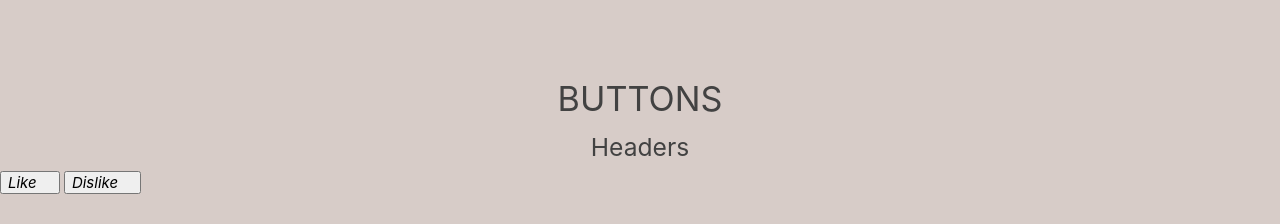
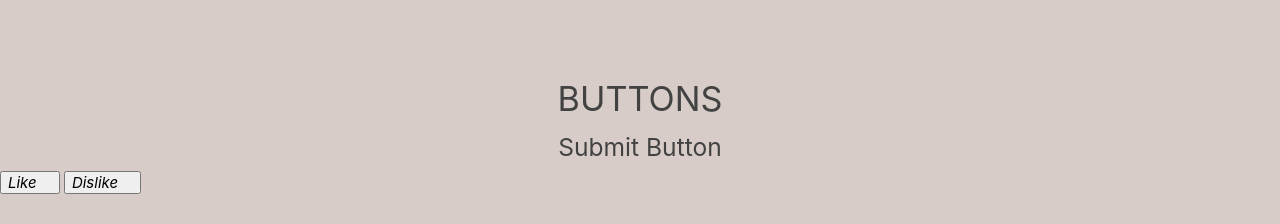
Before and after one commit to lampanojane/CWD-B6-ACTIVITIES, a plain HTML site: page index.html in a window 1280 px wide. Shown: the part 844-1068 px from the top of the page. Drawn offline with nearby package versions, Linux system fonts and the light colour scheme; files whose address does not match are found by name.

Commit message:
Update index.html

```diff
--- a/index.html
+++ b/index.html
@@ -8,7 +8,7 @@
   <!-- Material Icons -->
     <link rel="stylesheet" href="https://fonts.googleapis.com/icon?family=Material+Icons">
 
-  <!-- Compiled and Ninified CSS -->
+  <!-- Compiled and Minified CSS -->
     <link rel="stylesheet" href="https://cdnjs.cloudflare.com/ajax/libs/materialize/1.0.0/css/materialize.min.css">
 
   <!-- Style CSS -->
@@ -73,7 +73,7 @@
     </ul>
           <a href="#" data-target="slide-out" class="sidenav-trigger"><i class="material-icons">menu</i></a>
 
-  <!-- Headers -->
+  <!-- Typography: Headers -->
     <h4 class="center grey-text text-darken-3">TYPOGRAPHY</h4>
       <div class="container">
         <h5 class="center grey-text text-darken-3">Headers</h5>
@@ -88,7 +88,7 @@
 
     <br><br>
 
-  <!-- Blockquotes -->
+  <!-- Typography: Blockquotes -->
     <h5 class="center grey-text text-darken-3">Blockquotes</h5>
       <blockquote class="grey-text text-darken-3">
           About BTS
@@ -102,9 +102,9 @@
   <!-- Material Icons -->
     <link href="https://fonts.googleapis.com/icon?family=Material+Icons" rel="stylesheet">
 
-  <!-- Submit Button -->
+  <!-- Buttons: Submit Button -->
     <h4 class="center grey-text text-darken-3">BUTTONS</h4>
-    <h5 class="center grey-text text-darken-3">Headers</h5>
+    <h5 class="center grey-text text-darken-3">Submit Button</h5>
       <button type="submit" class="waves-effect waves-light btn-black">
         <i class="material-icon left">Like</i>
       </button>
@@ -114,7 +114,7 @@
 
     <br><br>
 
-  <!-- Floating Action Button -->
+  <!-- Buttons: Floating Action Button -->
     <div class="fixed-action-btn">
       <div class="container">
         <a class="btn-floating btn-large black">
@@ -142,7 +142,7 @@
 
     <br><br>
 
-  <!-- Collection -->
+  <!-- Collections: Basic -->
     <h4 class="center grey-text text-darken-3">COLLECTIONS</h4>
     <h5 class="center grey-text text-darken-3">Basic</h5>
       <ul class="collection">
@@ -154,7 +154,7 @@
 
     <br><br>
 
-  <!-- Links -->
+  <!-- Collections: Links -->
     <h5 class="center grey-text text-darken-3">Links</h5>
       <div class="collection active brown lighten-4">
         <a href="https://hybecorp.com/eng/main" class="grey-text text-darken-3 collection-item active brown lighten-4" target="_blank">2022 Bighit Music / Hybe</a>
@@ -165,7 +165,7 @@
 
     <br><br>
 
-  <!-- Headers -->
+  <!-- Collections: Headers -->
     <h5 class="center grey-text text-darken-3">Headers</h5>
       <ul class="collection with-header">
         <li class="grey-text text-darken-3 collection-item brown lighten-4">2022 Bighit Music / Hybe</li>
@@ -176,7 +176,7 @@
 
     <br><br>
 
-  <!-- Secondary Content -->
+  <!-- Collections: Secondary Content -->
     <h5 class="center grey-text text-darken-3">Secondary content</h5>
       <ul class="collection with-header">
         <li class="grey-text text-darken-3 collection-item brown lighten-4"><div>2022 Bighit Music / Hybe<a href="#!" class="secondary-content black-text"><i class="material-icons">send</i></a></div></li>
@@ -187,7 +187,7 @@
 
     <br><br>
 
-  <!-- Avatar Content -->
+  <!-- Collections: Avatar Content -->
     <section class="section brown lighten-4">
       <h5 class="center grey-text text-darken-3">Avatar content</h5>
         <ul class="collection brown lighten-4">
@@ -245,7 +245,7 @@
 
     <br><br>
 
-  <!-- Responsive Images -->
+  <!-- Media CSS: Responsive Images -->
     <section class="section grey-text text-darken-3">
       <div class="container">
         <h4 class="center grey-text text-darken-3">MEDIA CSS</h4>
@@ -267,7 +267,7 @@
 
     <br><br>
 
-  <!-- Responsive Embeds -->
+  <!-- Media CSS: Responsive Embeds -->
     <section class="section brown lighten-4">
       <div class="center">
         <h5 class="grey-text text-darken-3">Responsive Embeds</h5>
@@ -281,7 +281,7 @@
 
     <br><br>
 
-  <!-- Material Box -->
+  <!-- Media: Material Box -->
     <section class="section brown lighten-4">
       <div class="container">
         <h4 class="center grey-text text-darken-3">MEDIA</h4>
@@ -305,7 +305,7 @@
 
     <br><br>
 
-  <!-- Slider -->
+  <!-- Media: Slider -->
     <section class="section brown lighten-4">
       <div class="container">
         <h5 class="center grey-text text-darken-3">Slider</h5>
@@ -346,7 +346,7 @@
 
     <br><br>
 
-  <!-- Date and Time Picker -->
+  <!-- Pickers: Date and Time Picker -->
     <div class="container">
       <h4 class="center grey-text text-darken-3">PICKERS</h4>
       <h5 class="center grey-text text-darken-3">Date and Time Picker</h5>
@@ -364,7 +364,7 @@
 
     <br><br>
 
-  <!-- Radio Button -->
+  <!-- Radio Buttons -->
     <div class="container">
       <h4 class="center grey-text text-darken-3">RADIO BUTTONS</h4>
         <form action="#">
@@ -397,7 +397,7 @@
 
     <br><br>
 
-  <!-- Chips -->
+  <!-- Chips: Contacts and Tags -->
     <div class="container">
       <h4 class="center grey-text text-darken-3">CHIPS</h4>
       <h5 class="center grey-text text-darken-3">Contacts and Tags</h5><br>
@@ -461,7 +461,7 @@
 
     <br><br>
 
-  <!-- Javascript Plugin -->
+  <!-- Chips: Javascript Plugin -->
     <div class="container">
       <h5 class="center grey-text text-darken-3">Javascript Plugin</h5>
         <div class="chips">
@@ -482,7 +482,7 @@
 
     <br><br>
 
-  <!-- Grid -->
+  <!-- Grid: Introduction -->
     <style>
       .box {
         padding: 10px;
@@ -559,7 +559,7 @@
 
     <br><br>
 
-  <!-- Offsets -->
+  <!-- Grid: Offsets -->
     <h5 class="grey-text text-darken-3">Offsets</h5>
       <div class="row grey-text text-darken-2">
         <div class="col s12">
@@ -580,7 +580,7 @@
 
     <br><br>
 
-  <!-- Push and Pull -->
+  <!-- Grid: Push and Pull -->
     <h5 class="grey-text text-darken-3">Push and Pull</h5>
       <div class="row grey-text text-darken-2">
         <div class="col s7 push-s5">
@@ -601,7 +601,7 @@
 
     <br><br>
 
-  <!-- Example Promotion Table -->
+  <!-- Grid: Example Promotion Table -->
     <h5 class="grey-text text-darken-3">Example Promotion Table</h5>
       <section class="section section-icons grey-text text-darken-3">
         <div class="container">
@@ -628,7 +628,7 @@
 
     <br><br>
 
-  <!-- Adding Responsiveness -->
+  <!-- Grid: Adding Responsiveness -->
     <h5 class="grey-text text-darken-3">Adding Responsiveness</h5>
       <section class="grey-text text-darken-3">
         <div class="row">
@@ -648,7 +648,7 @@
 
     <br><br>
 
-  <!-- More Responsive Grid Examples -->
+  <!-- Grid: More Responsive Grid Examples -->
     <h5 class="grey-text text-darken-3">More Responsive Grid Examples</h5>
       <section class="section white-text">
         <div class="row">
@@ -683,7 +683,7 @@
 
     <br><br>
 
-  <!-- Cards -->
+  <!-- Cards: Basic Card -->
     <section class="section brown lighten-4">
       <div class="container">
         <h4 class="center grey-text text-darken-3">CARDS</h4>
@@ -735,7 +735,7 @@
 
     <br><br>
 
-  <!-- Image Card -->
+  <!-- Cards: Image Card -->
     <section class="section brown lighten-4">
       <div class="container">
         <h5 class="center grey-text text-darken-3">Image Card</h5>
@@ -790,7 +790,7 @@
 
     <br><br>
 
-  <!-- FABs in Cards -->
+  <!-- Cards: FABs in Cards -->
     <section class="section brown lighten-4">
       <div class="container">
         <h5 class="center grey-text text-darken-3">FABs in Cards</h5>
@@ -842,7 +842,7 @@
 
     <br><br>
 
-  <!-- Horizontal -->
+  <!-- Cards: Horizontal Card -->
     <section class="section brown lighten-4">
       <div class="container">
         <h5 class="center grey-text text-darken-3">Horizontal Card</h5>
@@ -885,7 +885,7 @@
 
     <br><br>
 
-  <!-- Card Reveal -->
+  <!-- Cards: Card Reveal -->
     <section class="section brown lighten-4">
       <div class="container">
         <h5 class="center grey-text text-darken-3">Card Reveal</h5>
@@ -926,7 +926,7 @@
 
     <br><br>
 
-  <!-- Tabs in Cards -->
+  <!-- Cards: Tabs in Cards -->
     <section class="section brown lighten-4">
       <div class="row">
         <h5 class="center grey-text text-darken-3">Tabs in Cards</h5>
@@ -1026,10 +1026,10 @@
 
     <script>
         $(document).ready(function() {
-      // Date Picker
+      // Date Picker init
         $('.datepicker').datepicker({
         });
-      // Time Picker
+      // Time Picker init
          $('.timepicker').timepicker({
         });
       // Floating Action Button init
@@ -1049,15 +1049,15 @@
           inDuration: 1000,
           outDuration: 500
         });
-      // Slider
+      // Slider init
         $('.slider').slider({
           duration: 1000,
           interval: 3000
         });
-      // Tabs
+      // Tabs init
         $('.tabs').tabs({
         });
-      // Javascript Plugin
+      // Javascript Plugin init
         $('.tags').tags({
         });
       });
```
